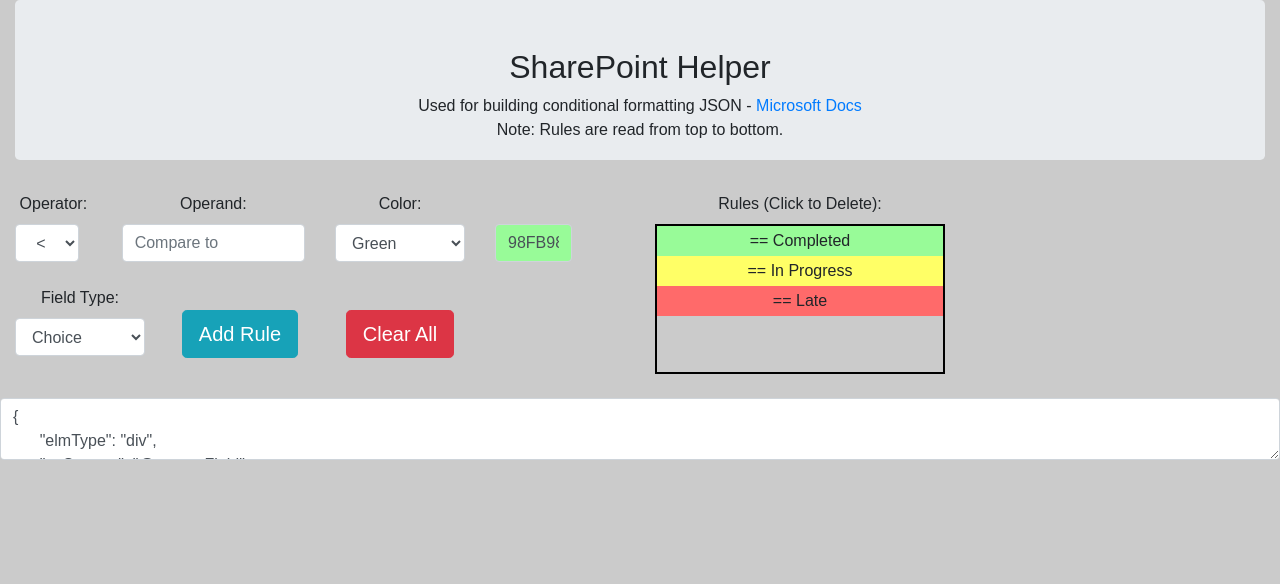
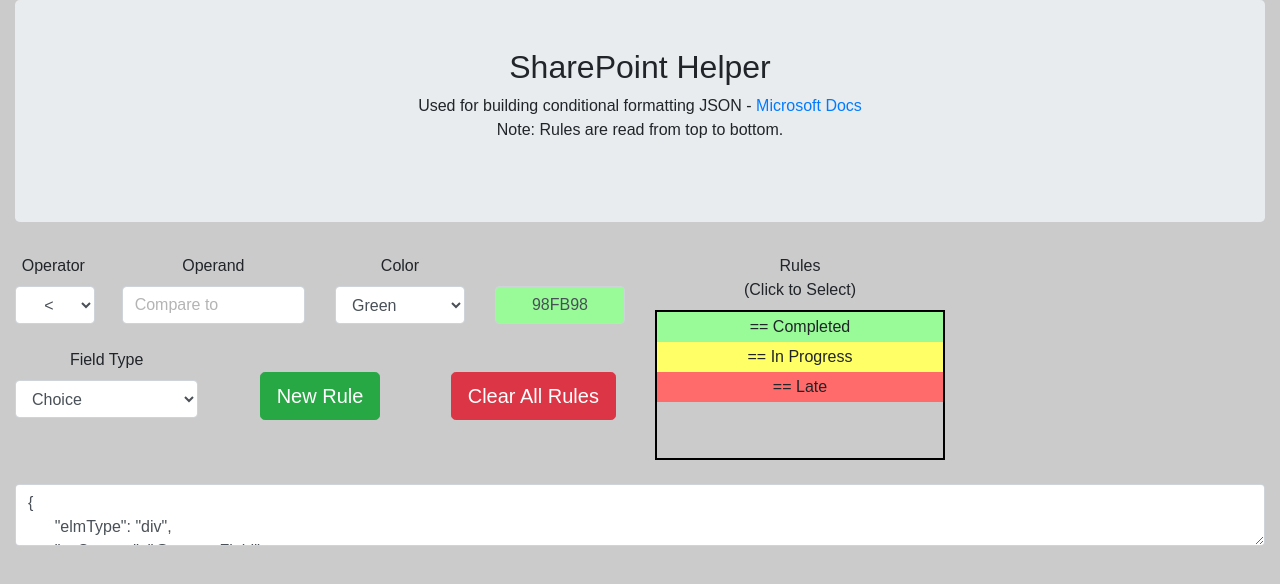
Before and after one commit to alecmaly/SharePoint-JSON-Helper, a React (Create React App) app: page / in a window 1280 px wide. Shown: the top 584 px of the page. Built offline with nearby package versions, Linux system fonts and the light colour scheme.

Commit message:
Added selection capability, edit rules, delete rules. Fixed Jumbotron.

```diff
--- a/src/App.css
+++ b/src/App.css
@@ -24,7 +24,6 @@
 
 .banner {
   padding-top: 3em;
-  max-height: 10em;
 }
 
 body {
@@ -39,7 +38,10 @@
   cursor: pointer;
   padding-top: 3px;
   padding-bottom: 3px;
+  border-style: solid;
+  border-color: #606060;
 }
+
 
 .rules-container {
   border: 2px solid black;
@@ -49,16 +51,18 @@
 
 .operator {
   text-align: center;
-  min-width: 4em;
-  max-width: 4em;
+  min-width: 5em;
+  max-width: 5em;
 }
 
-.operand {
-  min-width: 8em;
+.operand::placeholder {
+  color: #b4b4b4;
 }
 
+
+
 .output {
-  height: 15em;
+  height: 22em;
 }
 
 .color {
@@ -70,8 +74,10 @@
   max-width: 5em;
 }
 
-.text {
-  text-align: right;
+.center-input {
+  margin-left: auto;
+  margin-right: auto;
+  display: block;
 }
 
 @keyframes App-logo-spin {
--- a/src/App.js
+++ b/src/App.js
@@ -18,7 +18,9 @@
 class App extends Component {
   constructor(props) {
     super(props);
-    this.addRule = this.addRule.bind(this);
+    this.newRule = this.newRule.bind(this);
+    this.selectRule = this.selectRule.bind(this);
+    this.editRule = this.editRule.bind(this);
     this.deleteRule = this.deleteRule.bind(this);
     this.clearRules = this.clearRules.bind(this);
     this.buildJSON = this.buildJSON.bind(this);
@@ -47,6 +49,7 @@
       color: '',
       hex: '98FB98',
       fieldType: 'Choice',
+      selectedRule: '',
       colors: {
         'Green': '98FB98',
         'Yellow': 'FFFF66',
@@ -63,7 +66,7 @@
     this.buildJSON();
   }
 
-  addRule() {
+  newRule() {
     var arr = this.state.rules.slice();
     arr.push({operator: this.state.operator, operand: this.state.operand, hex: this.state.hex});
     this.setState({
@@ -71,20 +74,60 @@
     }, () => this.buildJSON() );
   }
 
-  deleteRule(index) {
-    var arr = this.state.rules;
-    var deleted_Hex = arr[index].hex;
-    delete arr[index];
+  selectRule(index) {
+    switch (index) {
+      case this.state.selectedRule:
+        //this.deleteRule();
+        this.setState({
+          selectedRule: '',
+          operand: ''
+        });
+        break;
+
+      default:
+      var rule = this.state.rules[index];
+      this.setState({
+        selectedRule: index,
+        operator: rule.operator,
+        operand: rule.operand,
+        fieldType: rule.fieldType,
+        color: 'Custom',
+        hex: rule.hex
+      });
+    }
+  }
+
+  editRule() {
+    var arr = this.state.rules.slice();
+
+    arr[this.state.selectedRule].operator = this.state.operator;
+    arr[this.state.selectedRule].operand = this.state.operand;
+    arr[this.state.selectedRule].hex = this.state.hex;
     this.setState({
-      rules: arr,
-      color: 'Custom',
-      hex: deleted_Hex
+      rules: arr
     }, () => this.buildJSON() );
+  }
+
+  deleteRule() {
+    if (this.state.selectedRule != '') {
+      var arr = this.state.rules;
+      var deleted_Hex = arr[this.state.selectedRule].hex;
+      delete arr[this.state.selectedRule];
+      this.setState({
+        rules: arr,
+        operand: '',
+        color: 'Custom',
+        hex: deleted_Hex,
+        selectedRule: ''
+      }, () => this.buildJSON() );
+    }
   }
 
   clearRules() {
     this.setState({
-      rules: []
+      rules: [],
+      operand: '',
+      selectedRule: ''
     }, () => this.buildJSON() );
   }
 
@@ -179,8 +222,8 @@
         <Col md='9' lg='6'>
           <Row>
             <Col sm='2'>
-              <Label>Operator:</Label>
-              <Input className='operator' type='select' name='operator' value={this.state.operator} onChange={this.handleInputChange}>
+              <Label>Operator</Label>
+              <Input className='operator center-input' type='select' name='operator' value={this.state.operator} onChange={this.handleInputChange}>
                 <option>&lt;</option>
                 <option>&gt;</option>
                 <option>==</option>
@@ -190,58 +233,62 @@
               </Input>
             </Col>
             <Col sm='4'>
-              <Label>Operand:</Label>
-              <Input className='operand' type='text' name='operand' placeholder='Compare to' value={this.state.operand} onChange={this.handleInputChange} />
+              <Label>Operand</Label>
+              <Input className='operand center-input' type='text' name='operand' placeholder='Compare to' value={this.state.operand} onChange={this.handleInputChange} />
             </Col>
             <Col sm='3'>
-              <Label>Color:</Label>
-              <Input className='color' type='select' name='color' value={this.state.color} onChange={this.handleInputChange}>
+              <Label>Color</Label>
+              <Input className='color center-input' type='select' name='color' value={this.state.color} onChange={this.handleInputChange}>
                 {Object.keys(this.state.colors).map((key, i) => {
                   return (<option key={i}>{key}</option>);
                 })}
 
               </Input>
             </Col>
-            <Col sm='3' md='3' lg='3' xl='2'>
+            <Col sm='3' md='3' lg='3' xl='3'>
               <Label>&nbsp;</Label>
-              <Input className='color' type='text'className='text-center' style={{'backgroundColor': '#'+this.state.hex}} name='hex' placeholder='Hex Color' value={this.state.hex} onChange={this.handleInputChange} />
+              <Input className='color center-input' type='text'className='text-center' style={{'backgroundColor': '#'+this.state.hex}} name='hex' placeholder='Hex Color' value={this.state.hex} onChange={this.handleInputChange} />
             </Col>
           </Row>
           <br />
 
           <Row>
-            <Col sm='3'>
-              <Label>Field Type:</Label>
-              <Input type='select' name='fieldType' value={this.state.fieldType} onChange={this.handleInputChange}>
+            <Col sm='3' md='3' lg='4'>
+              <Label>Field Type</Label>
+              <Input className='center-input' type='select' name='fieldType' value={this.state.fieldType} onChange={this.handleInputChange}>
                 <option>Choice</option>
                 <option>Text</option>
                 <option>Number</option>
 
               </Input>
             </Col>
-            <Col sm='2' md='3' lg='3'>
+            <Col sm='3' md='4' lg='4'>
               <br />
-              <Button size='lg' color='info' onClick={this.addRule}>Add Rule</Button>
+              <Button className='center-input' size='lg' color={this.state.selectedRule === '' ? 'success' : 'info'} onClick={this.state.selectedRule === '' ? this.newRule : this.editRule}>{this.state.selectedRule === '' ? 'New Rule' : 'Edit Rule'}</Button>
             </Col>
-            <Col sm='2' md='3' lg='3'>
+            <Col sm='3' md='4' lg='4'>
               <br />
-              <Button size='lg' color='danger' onClick={this.clearRules}>Clear All</Button>
+              <Button className='center-input' size='lg' color='danger' onClick={this.clearRules}>Clear All Rules</Button>
             </Col>
           </Row>
-
-
+          <br />
         </Col>
-        <Col sm='3'>
-            <Label>Rules (Click to Delete):</Label>
-            <CurrentRules rules={this.state.rules} deleteRule={this.deleteRule} />
+        <Col xs='12' sm='8' md='8' lg='3' xl='3'>
+            <Label>Rules<br />(Click to Select)</Label>
+            <CurrentRules className='center-input' rules={this.state.rules} selectRule={this.selectRule} selectedRule={this.state.selectedRule} />
+        </Col>
+        <Col>
+          <br />
+          <Button className='center-input' color='danger' size='lg' style={this.state.selectedRule === '' ? {'visibility': 'hidden'} : {}} onClick={this.deleteRule}>Delete Rule</Button>
         </Col>
 
       </Row>
       <br />
       <Row>
-          <Input className='output' type='textarea' value={this.state.JSON} />
+          <Col>
+            <Input className='output center-input' type='textarea' value={this.state.JSON} />
+          </Col>
       </Row>
-
       </Container>
     );
   }
--- a/src/Components/CurrentRules.jsx
+++ b/src/Components/CurrentRules.jsx
@@ -9,7 +9,7 @@
             <div className='rules-container'>
                 {this.props.rules.map((ele, i) => {
                     var text = ele.operator + ' ' + ele.operand;
-                    return (<Rule key={i} index={i} hex={ele.hex} text={text} deleteRule={this.props.deleteRule} />
+                    return (<Rule key={i} index={i} hex={ele.hex} text={text} selectRule={this.props.selectRule} selectedRule={this.props.selectedRule} />
                     )
                 })}
 
--- a/src/Components/Rule.jsx
+++ b/src/Components/Rule.jsx
@@ -4,7 +4,8 @@
 class Rule extends Component {
     render() {
         return (
-            <div name={this.key} onClick={ () => {this.props.deleteRule(this.props.index)}} className='rule' style={{'backgroundColor': '#'+this.props.hex}}>
+            <div className='rule' name={this.key} onClick={ () => {this.props.selectRule(this.props.index)}}
+            style={ {'backgroundColor': '#'+this.props.hex, 'borderWidth': (this.props.index === this.props.selectedRule ? '3px' : '0px') }}>
                 {this.props.text}
             </div>
         );
```
